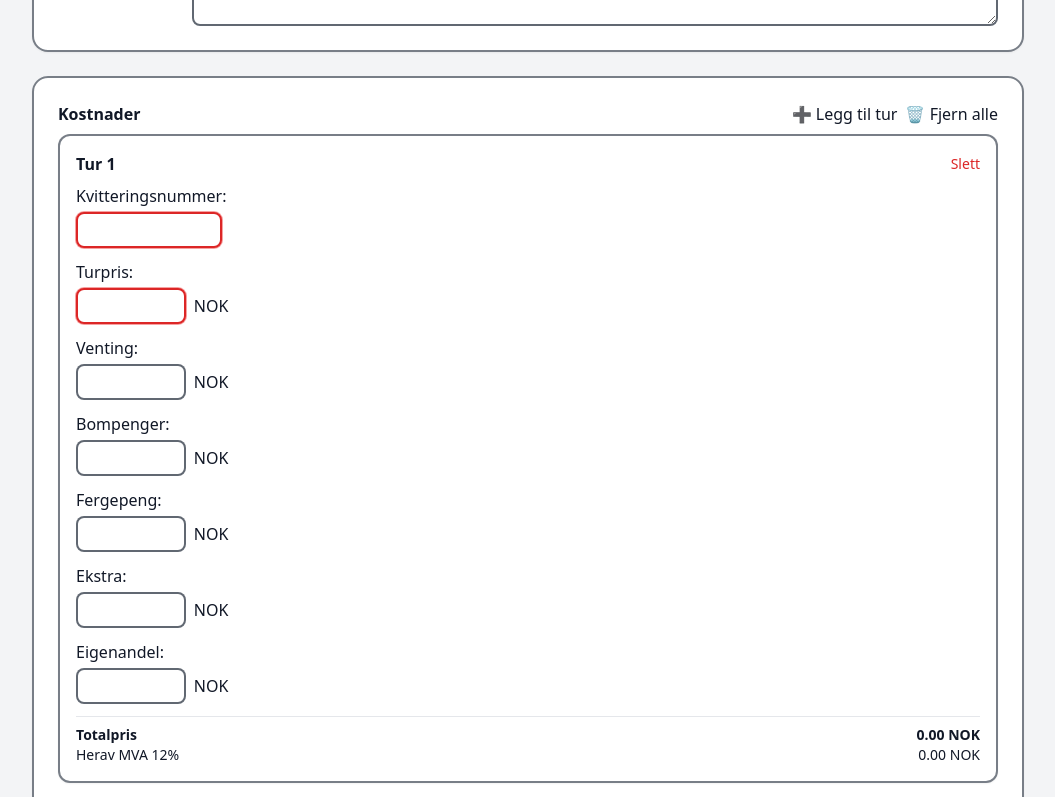
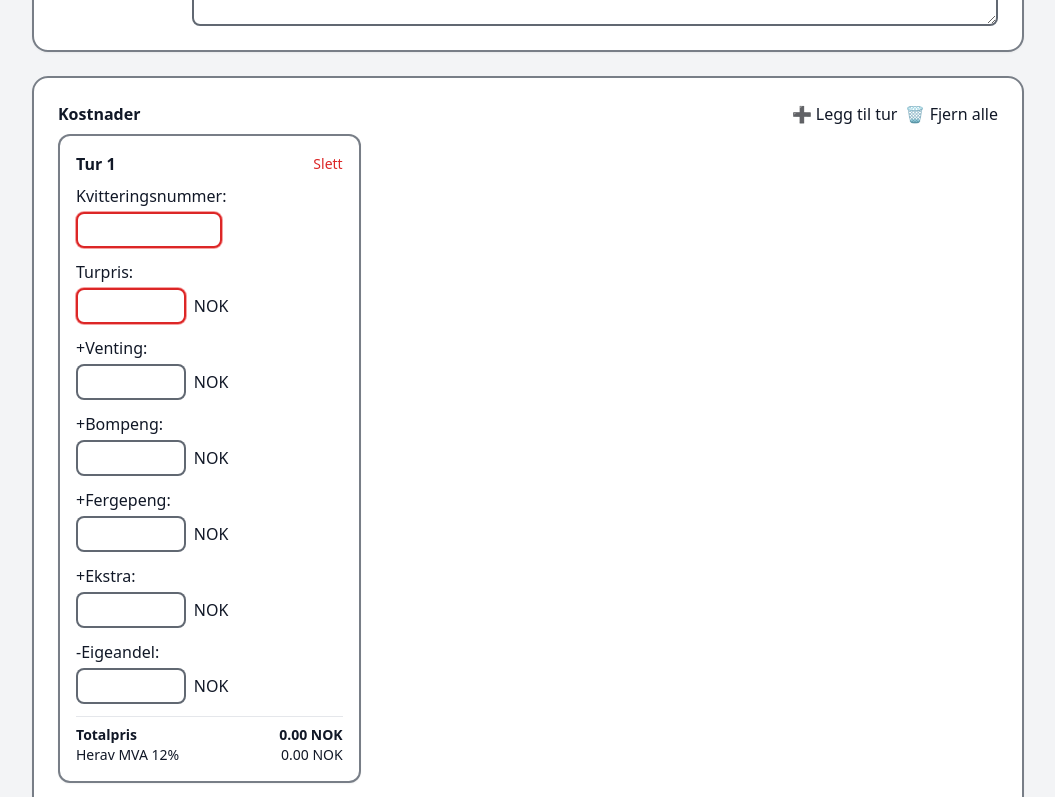
Before and after one commit to salvemeum/bluebook, a React (Vite) app: page / in a window 1280 px wide. Shown: the part 940-1737 px from the top of the page, without its empty margins (112-1167 px from the left). Built offline with nearby package versions, Linux system fonts and the light colour scheme; what @react-pdf/renderer would draw is missing.

Commit message:
kostnader bredd er rett

```diff
--- a/src/components/KostnaderSection.tsx
+++ b/src/components/KostnaderSection.tsx
@@ -95,7 +95,9 @@ export default function KostnaderSection({
     const ekstra = toNumber(k.ekstra);
     const bom = toNumber(k.bom);
     const ferge = toNumber(k.ferge);
-    const total = turpris + venting + ekstra + bom + ferge;
+    const egenandel = toNumber(k.egenandel);
+
+    const total = turpris + venting + ekstra + bom + ferge - egenandel;
     const mva = total - total / 1.12;
     return { total, mva };
   };
@@ -127,11 +129,12 @@ export default function KostnaderSection({
         </div>
       </div>
 
+      <div className="grid grid-cols-1 md:grid-cols-3 gap-4">
         {kostnader.map((k, idx) => {
           const { total, mva } = calcTotals(k);
 
           return (
-          <div key={idx} className="bb-card mb-4">
+            <div key={idx} className="bb-card flex flex-col">
               <div className="flex justify-between items-center mb-2">
                 <span className="font-semibold">Tur {idx + 1}</span>
                 <button
@@ -203,9 +206,9 @@ export default function KostnaderSection({
                   </div>
                 </label>
 
-              {/* Venting */}
+                {/* +Venting */}
                 <label className="flex flex-col">
-                <span className="mb-1">Venting:</span>
+                  <span className="mb-1">+Venting:</span>
                   <div className="flex items-center gap-2">
                     <input
                       type="text"
@@ -218,9 +221,9 @@ export default function KostnaderSection({
                   </div>
                 </label>
 
-              {/* Bompenger */}
+                {/* +Bompeng */}
                 <label className="flex flex-col">
-                <span className="mb-1">Bompenger:</span>
+                  <span className="mb-1">+Bompeng:</span>
                   <div className="flex items-center gap-2">
                     <input
                       type="text"
@@ -233,9 +236,9 @@ export default function KostnaderSection({
                   </div>
                 </label>
 
-              {/* Fergepeng */}
+                {/* +Fergepeng */}
                 <label className="flex flex-col">
-                <span className="mb-1">Fergepeng:</span>
+                  <span className="mb-1">+Fergepeng:</span>
                   <div className="flex items-center gap-2">
                     <input
                       type="text"
@@ -248,9 +251,9 @@ export default function KostnaderSection({
                   </div>
                 </label>
 
-              {/* Ekstra */}
+                {/* +Ekstra */}
                 <label className="flex flex-col">
-                <span className="mb-1">Ekstra:</span>
+                  <span className="mb-1">+Ekstra:</span>
                   <div className="flex items-center gap-2">
                     <input
                       type="text"
@@ -263,9 +266,9 @@ export default function KostnaderSection({
                   </div>
                 </label>
 
-              {/* Eigenandel */}
+                {/* -Eigeandel */}
                 <label className="flex flex-col">
-                <span className="mb-1">Eigenandel:</span>
+                  <span className="mb-1">-Eigeandel:</span>
                   <div className="flex items-center gap-2">
                     <input
                       type="text"
@@ -293,6 +296,7 @@ export default function KostnaderSection({
             </div>
           );
         })}
+      </div>
 
       {/* Summering alle turer */}
       {kostnader.length > 0 && (
```
Lines whose indentation alone changed are shown as unchanged.
